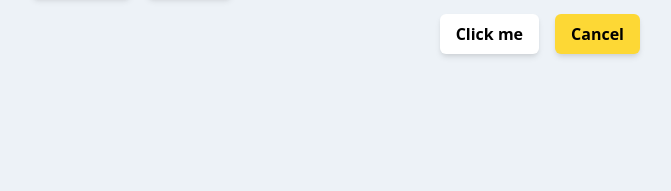
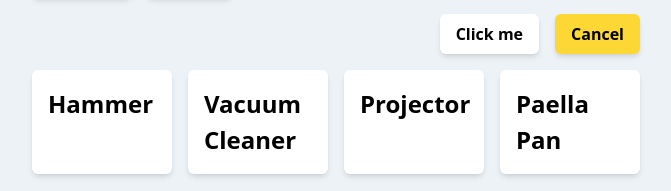
Before and after one commit to dillonfagan/willow, a Svelte app: page / in a window 1280 px wide. Shown: the part 606-797 px from the top of the page, without its empty margins (304-975 px from the left). Built offline with nearby package versions, Linux system fonts and the light colour scheme.

Commit message:
Add small prop to Card

```diff
--- a/src/App.svelte
+++ b/src/App.svelte
@@ -26,6 +26,28 @@
 				<Button>Click me</Button>
 				<Button primary>Cancel</Button>
 			</Row>
+			<Row>
+				<Card small>
+					<Container>
+						<CardTitle>Hammer</CardTitle>
+					</Container>
+				</Card>
+				<Card small>
+					<Container>
+						<CardTitle>Vacuum Cleaner</CardTitle>
+					</Container>
+				</Card>
+				<Card small>
+					<Container>
+						<CardTitle>Projector</CardTitle>
+					</Container>
+				</Card>
+				<Card small>
+					<Container>
+						<CardTitle>Paella Pan</CardTitle>
+					</Container>
+				</Card>
+			</Row>
 		</Column>
 	</Container>
 </Layout>
--- a/src/components/Card.svelte
+++ b/src/components/Card.svelte
@@ -1,3 +1,13 @@
-<div class="overflow-hidden bg-white flex flex-col space-y-2 rounded-md shadow-md">
+<script>
+    export let small = false;
+</script>
+
+<div class:small class="overflow-hidden bg-white flex flex-col space-y-2 rounded-md shadow-md">
     <slot />
 </div>
+
+<style>
+    div.small {
+        @apply w-1/4;
+    }
+</style>
```
